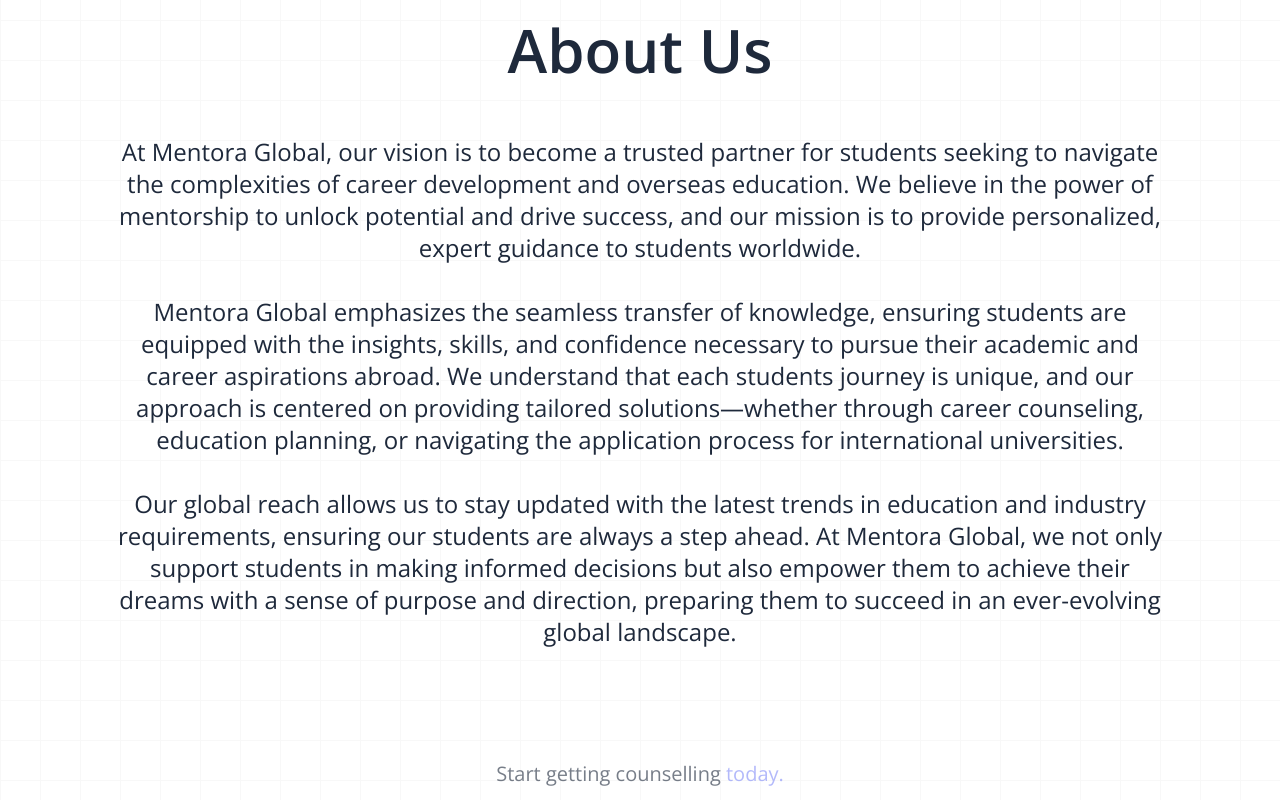
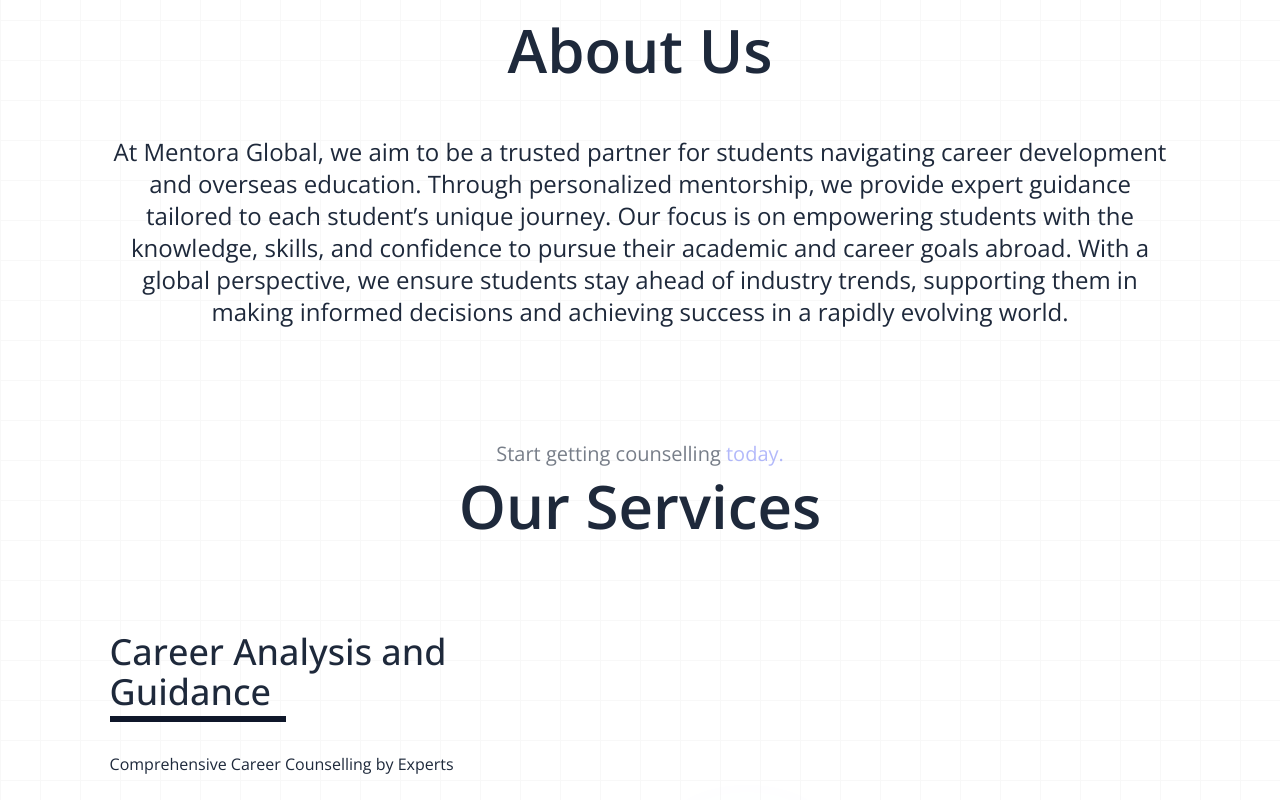
Before and after one commit to ajdjyt/landing-site, a SvelteKit app: page / in a window 1280 px wide. Shown: the part 780-1580 px from the top of the page. Built offline with nearby package versions, Linux system fonts and the light colour scheme.

Commit message:
update content

```diff
--- a/src/components/AboutUs.svelte
+++ b/src/components/AboutUs.svelte
@@ -8,11 +8,13 @@
 				About Us
 		</h3>
         <div class="text-xl sm:text-2xl md:text-3x text-center pt-10">
-            <p class="py-4">At Mentora Global, our vision is to become a trusted partner for students seeking to navigate the complexities of career development and overseas education. We believe in the power of mentorship to unlock potential and drive success, and our mission is to provide personalized, expert guidance to students worldwide.</p>
+            <p class="py-4">
+                At Mentora Global, we aim to be a trusted partner for students navigating career development and overseas education. Through personalized mentorship, we provide expert guidance tailored to each student’s unique journey. Our focus is on empowering students with the knowledge, skills, and confidence to pursue their academic and career goals abroad. With a global perspective, we ensure students stay ahead of industry trends, supporting them in making informed decisions and achieving success in a rapidly evolving world.
+            </p>
 
-            <p class="py-4">Mentora Global emphasizes the seamless transfer of knowledge, ensuring students are equipped with the insights, skills, and confidence necessary to pursue their academic and career aspirations abroad. We understand that each students journey is unique, and our approach is centered on providing tailored solutions—whether through career counseling, education planning, or navigating the application process for international universities.</p>
+            <!-- <p class="py-4">Mentora Global emphasizes the seamless transfer of knowledge, ensuring students are equipped with the insights, skills, and confidence necessary to pursue their academic and career aspirations abroad. We understand that each students journey is unique, and our approach is centered on providing tailored solutions—whether through career counseling, education planning, or navigating the application process for international universities.</p>
 
-            <p class="py-4">Our global reach allows us to stay updated with the latest trends in education and industry requirements, ensuring our students are always a step ahead. At Mentora Global, we not only support students in making informed decisions but also empower them to achieve their dreams with a sense of purpose and direction, preparing them to succeed in an ever-evolving global landscape.</p>
+            <p class="py-4">Our global reach allows us to stay updated with the latest trends in education and industry requirements, ensuring our students are always a step ahead. At Mentora Global, we not only support students in making informed decisions but also empower them to achieve their dreams with a sense of purpose and direction, preparing them to succeed in an ever-evolving global landscape.</p> -->
         </div>
     </div>
 </SectionWrapper>
--- a/src/components/Footer.svelte
+++ b/src/components/Footer.svelte
@@ -11,12 +11,12 @@
 		{
 			phone: '+91 9889009003',
 			name: 'Francisco Fernandes',
-			email: 'mentoraglobaltf@gmail.com'
+			email: 'francisco@mentoraglobal.com'
 		},
 		{
 			phone: '+91 9887005371',
 			name: 'Tamim Nagdiwala',
-			email: 'mentoraglobaltf@gmail.com'
+			email: 'tamim@mentoraglobal.com'
 		}
 	];
 	export let success = false;
--- a/src/components/Product.svelte
+++ b/src/components/Product.svelte
@@ -4,13 +4,13 @@
 
 	let productFeatures = [
 		{
-			featureName: 'Career Analysis',
+			featureName: 'Career Analysis and Guidance',
 			featureList: [
-				'Career Analysis for 2nd to 7th class',
-				'Career Analysis for 8th, 9th & 10th Class',
-				'Career Analysis for 11th & 12th Class',
-				'Career Analysis for Graduates',
-				'Career Analysis for Professionals'
+				'Career Analysis and Guidance for 2nd to 7th class',
+				'Career Analysis and Guidance for 8th, 9th & 10th Class',
+				'Career Analysis and Guidance for 11th & 12th Class',
+				'Career Analysis and Guidance for Graduates',
+				'Career Analysis and Guidance for Professionals'
 			],
 			description: 'Comprehensive Career Counselling by Experts',
 			imgUrl: '',
```
